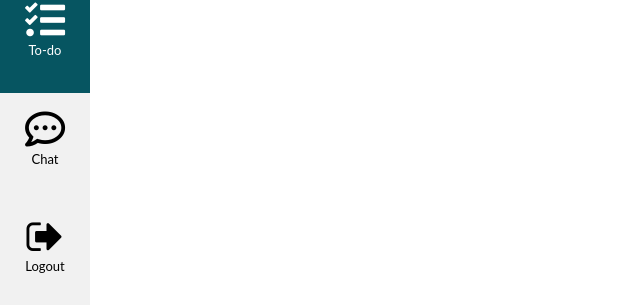
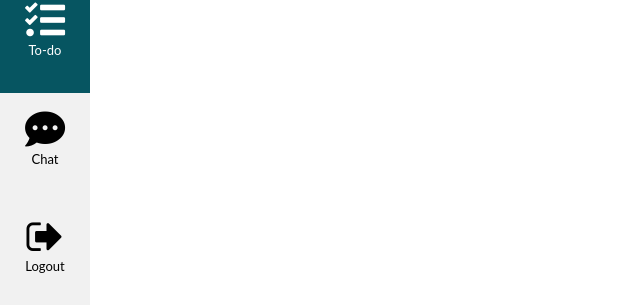
Before and after one commit to divija12/Workspace, a Django app: page /todo/ in a window 1280 px wide. Shown: the part 466-771 px from the top of the page, without its empty margins (0-640 px from the left). Run offline with Django 4.2, Linux system fonts and the light colour scheme; data comes from the database, SQL or seed files in the repository; both versions use the stored data as it was after the commit; some libraries are stand-ins or nearby versions.

Commit message:
icon fixed

```diff
--- a/ServerApp/templates/calendarapp/base.html
+++ b/ServerApp/templates/calendarapp/base.html
@@ -23,7 +23,7 @@
 		<a href="{% url 'inbox' %}"><i class="fa fa-envelope" style="font-size: 40px;"></i><p style="font-size: small;">Mail</p></a>
 		<a class="active" href="{% url 'calendarapp:calendar' %}"><i class="fa fa-calendar" style="font-size: 40px;"></i><p style="font-size: small;">Calendar</p></a>
 		<a href="{% url 'todo:todo' %}"><i class="fas fa-tasks" style="font-size: 40px;"></i><p style="font-size: small;">To-do</p></a>
-		<a href="{% url 'chat' request.user %}"><i class="far fa-comment-dots" style="font-size: 40px;"></i><p style="font-size: small;">Chat</p></a>
+		<a href="{% url 'chat' request.user %}"><i class="fas fa-comment-dots" style="font-size: 40px;"></i><p style="font-size: small;">Chat</p></a>
 		<a href="{% url 'logout' %}"><i class="fa fa-sign-out" style="font-size: 40px;"></i><p style="font-size: small;">Logout</p></a>
 	</div>
     <h1 class="title">{% block title %}{% endblock %}</h1>
--- a/ServerApp/templates/chats/base.html
+++ b/ServerApp/templates/chats/base.html
@@ -33,7 +33,7 @@
 		<a href="{% url 'inbox' %}"><i class="fa fa-envelope" style="font-size: 40px;"></i><p style="font-size: small;">Mail</p></a>
 		<a href="{% url 'calendarapp:calendar' %}"><i class="fa fa-calendar" style="font-size: 40px;"></i><p style="font-size: small;">Calendar</p></a>
 		<a href="{% url 'todo:todo' %}"><i class="fas fa-tasks" style="font-size: 40px;"></i><p style="font-size: small;">To-do</p></a>
-		<a class="active" href="{% url 'chat' request.user %}"><i class="far fa-comment-dots" style="font-size: 40px;"></i><p style="font-size: small;">Chat</p></a>
+		<a class="active" href="{% url 'chat' request.user %}"><i class="fas fa-comment-dots" style="font-size: 40px;"></i><p style="font-size: small;">Chat</p></a>
 		<a href="{% url 'logout' %}"><i class="fa fa-sign-out" style="font-size: 40px;"></i><p style="font-size: small;">Logout</p></a>
 	</div>
     {% block content %}{% endblock %}
--- a/ServerApp/templates/chats/index.html
+++ b/ServerApp/templates/chats/index.html
@@ -27,7 +27,6 @@
                             </tr>
                             {% endfor %}
 
-                            <!-- end -->
                         </tbody>
                     </table>
                 </div>
--- a/ServerApp/templates/emailapp/base.html
+++ b/ServerApp/templates/emailapp/base.html
@@ -25,7 +25,7 @@
 		<a class="active" href="{% url 'inbox' %}"><i class="fa fa-envelope" style="font-size: 40px;"></i><p style="font-size: small;">Mail</p></a>
 		<a href="{% url 'calendarapp:calendar' %}"><i class="fa fa-calendar" style="font-size: 40px;"></i><p style="font-size: small;">Calendar</p></a>
 		<a href="{% url 'todo:todo' %}"><i class="fas fa-tasks" style="font-size: 40px;"></i><p style="font-size: small;">To-do</p></a>
-		<a href="{% url 'chat' request.user %}"><i class="far fa-comment-dots" style="font-size: 40px;"></i><p style="font-size: small;">Chat</p></a>
+		<a href="{% url 'chat' request.user %}"><i class="fas fa-comment-dots" style="font-size: 40px;"></i><p style="font-size: small;">Chat</p></a>
 		<a href="{% url 'logout' %}"><i class="fa fa-sign-out" style="font-size: 40px;"></i><p style="font-size: small;">Logout</p></a>
 	</div>
 	<h1 class="title">{% block title %}{% endblock %}</h1>
--- a/ServerApp/templates/employee/base.html
+++ b/ServerApp/templates/employee/base.html
@@ -25,7 +25,7 @@
 		<a href="{% url 'inbox' %}"><i class="fa fa-envelope" style="font-size: 40px;"></i><p style="font-size: small;">Mail</p></a>
 		<a href="{% url 'calendarapp:calendar' %}"><i class="fa fa-calendar" style="font-size: 40px;"></i><p style="font-size: small;">Calendar</p></a>
 		<a href="{% url 'todo:todo' %}"><i class="fas fa-tasks" style="font-size: 40px;"></i><p style="font-size: small;">To-do</p></a>
-		<a href="{% url 'chat' request.user %}"><i class="far fa-comment-dots" style="font-size: 40px;"></i><p style="font-size: small;">Chat</p></a>
+		<a href="{% url 'chat' request.user %}"><i class="fas fa-comment-dots" style="font-size: 40px;"></i><p style="font-size: small;">Chat</p></a>
 		<a href="{% url 'logout' %}"><i class="fa fa-sign-out" style="font-size: 40px;"></i><p style="font-size: small;">Logout</p></a>
 	</div>
 	<h1 class="title">{% block title %}{% endblock %}</h1>
--- a/ServerApp/templates/todo/base.html
+++ b/ServerApp/templates/todo/base.html
@@ -22,7 +22,7 @@
 		<a href="{% url 'inbox' %}"><i class="fa fa-envelope" style="font-size: 40px;"></i><p style="font-size: small;">Mail</p></a>
 		<a href="{% url 'calendarapp:calendar' %}"><i class="fa fa-calendar" style="font-size: 40px;"></i><p style="font-size: small;">Calendar</p></a>
 		<a class="active" href="{% url 'todo:todo' %}"><i class="fas fa-tasks" style="font-size: 40px;"></i><p style="font-size: small;">To-do</p></a>
-		<a href="{% url 'chat' request.user %}"><i class="far fa-comment-dots" style="font-size: 40px;"></i><p style="font-size: small;">Chat</p></a>
+		<a href="{% url 'chat' request.user %}"><i class="fas fa-comment-dots" style="font-size: 40px;"></i><p style="font-size: small;">Chat</p></a>
 		<a href="{% url 'logout' %}"><i class="fa fa-sign-out" style="font-size: 40px;"></i><p style="font-size: small;">Logout</p></a>
 	</div>
   <h1 class="title">{% block title %}{% endblock %}</h1>
--- a/ServerApp/templates/workspace/base.html
+++ b/ServerApp/templates/workspace/base.html
@@ -24,7 +24,7 @@
 		<a href="{% url 'inbox' %}"><i class="fa fa-envelope" style="font-size: 40px;"></i><p style="font-size: small;">Mail</p></a>
 		<a href="{% url 'calendarapp:calendar' %}"><i class="fa fa-calendar" style="font-size: 40px;"></i><p style="font-size: small;">Calendar</p></a>
 		<a href="{% url 'todo:todo' %}"><i class="fas fa-tasks" style="font-size: 40px;"></i><p style="font-size: small;">To-do</p></a>
-		<a href="{% url 'chat' request.user %}"><i class="far fa-comment-dots" style="font-size: 40px;"></i><p style="font-size: small;">Chat</p></a>
+		<a href="{% url 'chat' request.user %}"><i class="fas fa-comment-dots" style="font-size: 40px;"></i><p style="font-size: small;">Chat</p></a>
 		<a href="{% url 'logout' %}"><i class="fa fa-sign-out" style="font-size: 40px;"></i><p style="font-size: small;">Logout</p></a>
 	</div>
 	<h1 class="title">{% block title %}{% endblock %}</h1>
```
Also changed, not shown: ServerApp/db.sqlite3.
